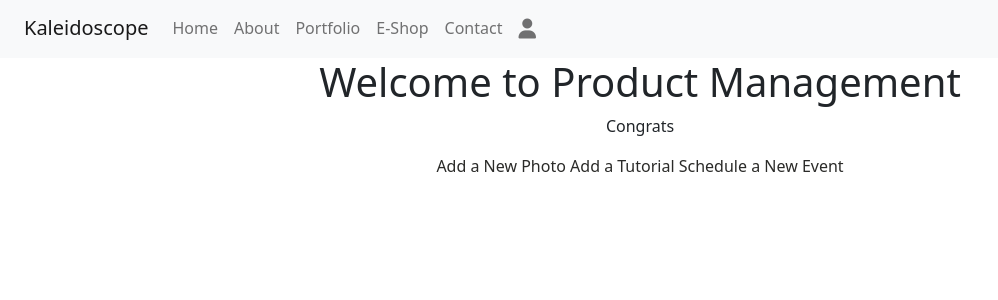
After one commit to Anelairam/kaleidoscope, a Django app: page /portfolio/product_management/ in a window 1280 px wide. The commit adds this page. Shown: the top 300 px of the page, without its empty margins (0-998 px from the left). Run offline with Django 4.2, Linux system fonts and the light colour scheme; parts of the project's set-up code (start-up, migrations or seed data) failed here and were passed over; some libraries are stand-ins or nearby versions.

Commit message:
Create product management page

```diff
--- a/checkout/templates/checkout/checkout.html
+++ b/checkout/templates/checkout/checkout.html
@@ -41,10 +41,10 @@
                     <div class="row">
                         <div class="col-2 mb-1">
                             <a href="{% url 'product_detail' item.product.id %}">
-                                {% if item.product.image %}
-                                    <img class="w-100" src="{{ item.product.image.url }}" alt="{{ product.name }}">
+                                {% if product.image %}
+                                    <img class="img_card_preview" src="{{ MEDIA_URL }}{{product.image}}" alt="{{ product.name }}">
                                 {% else %}
-                                    <img class="w-100" src="{{ MEDIA_URL }}noimage.png" alt="{{ product.name }}">
+                                    <img class="img_card_preview" src="{{ MEDIA_URL }}noimage.jpg" alt="{{ product.name }}">
                                 {% endif %}
                             </a>
                         </div>
--- a/eshop/templates/eshop/eshop.html
+++ b/eshop/templates/eshop/eshop.html
@@ -35,7 +35,11 @@
                             <div class="card" style="width: 18rem;">
                                 <div class="card-body text-center">
                                     <a href="{% url 'product_detail' product.id %}">
-                                        <img class="img_card_preview" src="{{ MEDIA_URL }}{{product.image}}" alt="{{ product.name }}">
+                                        {% if product.image %}
+                                            <img class="img_card_preview" src="{{ MEDIA_URL }}{{product.image}}" alt="{{ product.name }}">
+                                        {% else %}
+                                            <img class="img_card_preview" src="{{ MEDIA_URL }}noimage.jpg" alt="{{ product.name }}">
+                                        {% endif %}
                                     </a>
                                     <a href="{% url 'product_detail' product.id %}"><h5 class="card-title">{{ product.name }}</h5></a>
                                     <p class="card-text"><i class="fas fa-tag"></i> {{ product.category }}</p>
--- a/portfolio/templates/portfolio/portfolio.html
+++ b/portfolio/templates/portfolio/portfolio.html
@@ -32,7 +32,11 @@
                         <div class="card" style="width: 18rem;">
                             <div class="card-body text-center">
                                 <a href="{% url 'product_detail' product.id %}">
-                                    <img class="img_card_preview" src="{{ MEDIA_URL }}{{product.image}}" alt="{{ product.name }}">
+                                    {% if product.image %}
+                                        <img class="img_card_preview" src="{{ MEDIA_URL }}{{product.image}}" alt="{{ product.name }}">
+                                    {% else %}
+                                        <img class="img_card_preview" src="{{ MEDIA_URL }}noimage.jpg" alt="{{ product.name }}">
+                                    {% endif %}
                                 </a>
                                 <a href="{% url 'product_detail' product.id %}"><h5 class="card-title">{{ product.name }}</h5></a>
                                 <p class="card-text"><i class="fas fa-tag"></i> {{ product.category }}</p>
--- /dev/null
+++ b/portfolio/templates/portfolio/product_management.html
@@ -0,0 +1,23 @@
+{% extends "base.html" %}
+{% load static %}
+
+{% block page_header %}
+    <div class="container-fluid header-container">
+        <div class="row">
+            <div class="col"></div>
+        </div>
+    </div>
+{% endblock %}
+
+{% block content %}
+    <div class="container-fluid">
+        <div class="row">
+            <div class="col text-center"><h1>Welcome to Product Management</h1>
+                <p>Congrats</p>
+                <a href="{% url 'add_product' %}">Add a New Photo</a>
+                <a href="">Add a Tutorial</a>
+                <a href="">Schedule a New Event</a>
+            </div>
+        </div>
+    </div>
+{% endblock %}
--- a/portfolio/urls.py
+++ b/portfolio/urls.py
@@ -5,4 +5,5 @@ urlpatterns = [
     path('', views.portfolio, name='portfolio'),
     path('<int:product_id>/', views.product_detail, name='product_detail'),
     path('add/', views.add_product, name='add_product'),
+    path('product_management/', views.productmng, name='product_management'),
 ]
--- a/portfolio/views.py
+++ b/portfolio/views.py
@@ -56,3 +56,7 @@ def add_product(request):
     }
 
     return render(request, template, context)
+
+
+def productmng(request):
+    return render(request, 'portfolio/product_management.html')
--- a/templates/base.html
+++ b/templates/base.html
@@ -74,7 +74,10 @@
                 </a>
                 <ul class="dropdown-menu bg-light">
                   {% if request.user.is_authenticated %}
-                    <li><a href="" class="dropdown-item">My Profile</a></li>
+                    {% if request.user.is_superuser %}
+                      <li><a href="{% url 'product_management' %}" class="dropdown-item">Product Management</a></li>
+                    {% endif %}
+                    <!-- <li><a href="" class="dropdown-item">My Profile</a></li> -->
                     <li><a href="{% url 'account_logout' %}" class="dropdown-item">Logout</a></li>
                   {% else %}
                     <li><a href="{% url 'account_signup' %}" class="dropdown-item">Register</a></li>
```
Also changed, not shown: media/noimage.jpg (added).
